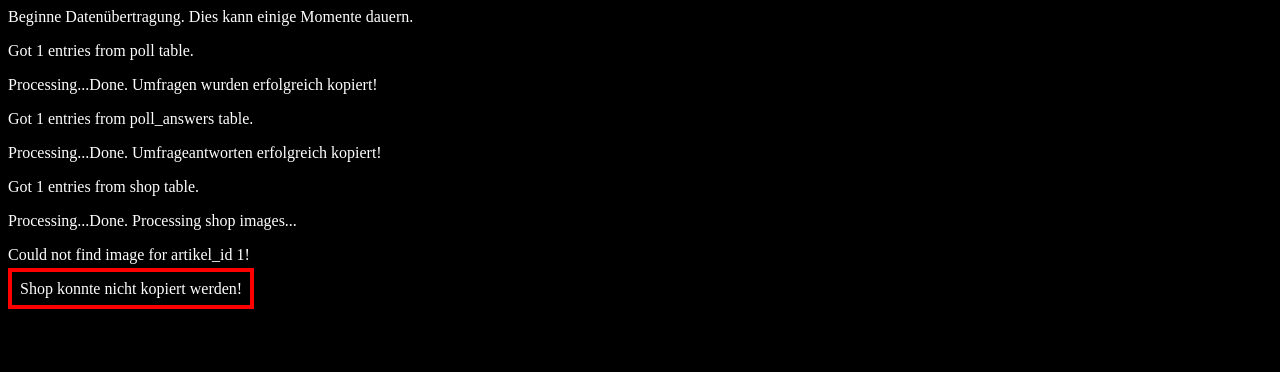
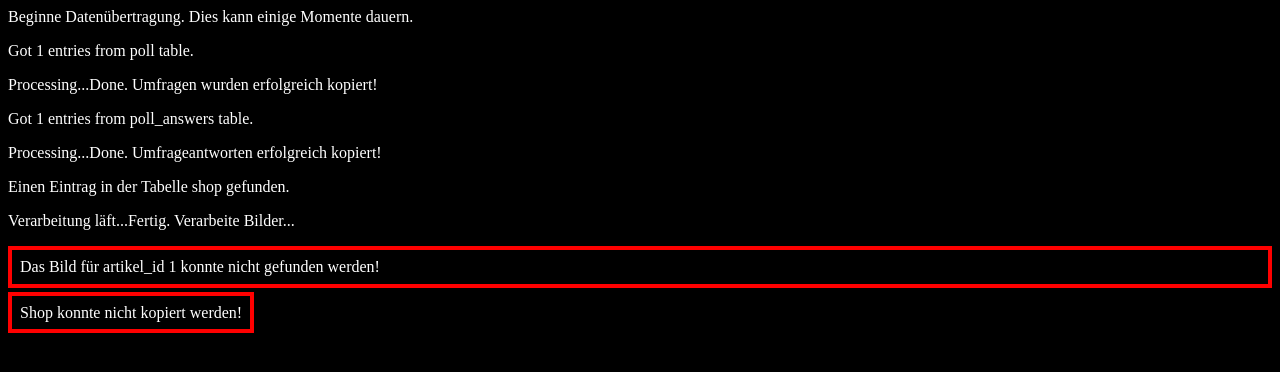
Before and after one commit to Thoronador/fs-transition, a PHP site: page /stepPollShop.php in a window 1280 px wide. Shown: the top 372 px of the page. Run offline with PHP 8.4, Linux system fonts and the light colour scheme; tables that the repository leaves empty or names only in its code hold one stand-in row (values such as "Sample post"); data that the repository does not hold is empty.

Commit message:
Better documentation of code within comments and more translation stuff added, part 5 of at least 6.

```diff
--- a/includes/artikel.php
+++ b/includes/artikel.php
@@ -142,8 +142,9 @@ function artikelTransition($old_link, $new_link)
   $query_res = mysql_query('ALTER TABLE `'.NewDBTablePrefix.'articles` AUTO_INCREMENT=2', $new_link);
   if (!$query_res)
   {
-    echo '<p>Der Auto-increment-Wert der neuen Tabelle articles konnte nicht '
-        .'aktualisert werden.<br>Folgender Fehler trat beim Versuch auf:<br>';
+    echo '<p class="error">Der Auto-increment-Wert der neuen Tabelle articles '
+        .'konnte nicht aktualisert werden.<br>Folgender Fehler trat beim '
+        .'Versuch auf:<br>';
     echo mysql_errno($new_link).': '.mysql_error($new_link)."</p>\n";
     return false;
   }//if
--- a/includes/shop.php
+++ b/includes/shop.php
@@ -19,11 +19,50 @@
 
 require_once 'connect.inc.php';
 
+/* function shopTransition()
+   transfers shop articles from the old Frogsystem to the new Frogsystem by
+   copying the data from the old shop table to the new shop table. The images
+   (thumbnails and full-sized) of the articles will be copied, too.
+
+   table structures (old and new):
+
+   fs_shop                                        fs2_shop
+     artikel_id    SMALLINT(6), UNSIGNED, auto      artikel_id    MEDIUMINT(8), auto
+     artikel_name  VARCHAR(100)                     artikel_name  VARCHAR(100)
+     artikel_url   VARCHAR(255)                     artikel_url   VARCHAR(255)
+     artikel_text  TEXT                             artikel_text  TEXT
+     artikel_preis VARCHAR(10)                      artikel_preis VARCHAR(10)
+     artikel_hot   TINYINT(4)                       artikel_hot   TINYINT(4)
+
+     PRIMARY INDEX (artikel_id)                     PRIMARY INDEX (artikel_id)
+
+   The new shop table will get its values from the old shop table, the structure
+   is nearly the same. The auto-increment value of the new table will be
+   adjusted to match the one of the old table.
+   During that process ALL previously existing items within the new shop table
+   will be deleted!
+
+   The function will also copy the images of the articles, both the small
+   thumbnail version and the larger version. If one of the images cannot be
+   copied, the function fails, too.
+
+   parameters:
+       old_link    - the MySQL link identifier (resource type) for the
+                     connection to the old database
+       new_link    - the MySQL link identifier (resource type) for the
+                     connection to the new database
+       old_basedir - root directory of the old Frogsystem installation
+       new_basedir - root directory of the new Frogsystem installation
+
+   return value:
+       true in case of success; false if failure
+*/
 function shopTransition($old_link, $new_link, $old_basedir, $new_basedir)
 {
   if (!selectOldDB($old_link))
   {
-    echo '<p>Could not select old database.<br>';
+    echo '<p class="error">Die Datenbank des FS1 konnte nicht ausgew&auml;hlt '
+        .'werden!<br>Folgender Fehler trat beim Versuch auf:<br>';
     echo mysql_errno($old_link).': '.mysql_error($old_link)."</p>\n";
     return false;
   }
@@ -31,22 +70,34 @@ function shopTransition($old_link, $new_link, $old_basedir, $new_basedir)
   $result = mysql_query('SELECT * FROM `'.OldDBTablePrefix.'shop`', $old_link);
   if ($result===false)
   {
-    echo '<p>Could not execute query on old shop table.<br>';
+    echo '<p class="error">Eine SQL-Abfrage f&uuml;r die alte Shop-Tabelle '
+        .'konnte nicht ausgef&uuml;hrt werden!<br>Folgender Fehler trat beim '
+        .'Versuch auf:<br>';
     echo mysql_errno($old_link).': '.mysql_error($old_link)."</p>\n";
     return false;
   }
-  echo '<p>Got '.mysql_num_rows($result)." entries from shop table.</p>\n";
+  $shop_entries = mysql_num_rows($result);
+  if ($shop_entries!=1)
+  {
+    echo '<p>'.$shop_entries." Artikel im Shop gefunden.</p>\n";
+  }
+  else
+  {
+    echo '<p>Einen Eintrag in der Tabelle shop gefunden.</p>'."\n";
+  }
   //get current auto-increment value
   $query_res = mysql_query("SHOW TABLE STATUS LIKE '".OldDBTablePrefix."shop'", $old_link);
   if ($query_res===false)
   {
-    echo '<p>Could not execute status query on old shop table.<br>';
+    echo '<p class="error">Die Statusabfrage f&uuml;r die alte Shop-Tabelle '
+        .'schlug fehl.<br>Folgender Fehler trat dabei auf:<br>';
     echo mysql_errno($old_link).': '.mysql_error($old_link)."</p>\n";
     return false;
   }
   if (!($row=mysql_fetch_assoc($query_res)))
   {
-    echo '<p>Could not fetch row from status query of old shop table.<br>';
+    echo '<p class="error">Das Ergebnis der Statusabfrage der Tabelle shop '
+        .'konnte nicht ermittelt werden.<br>Folgender Fehler trat auf:<br>';
     echo mysql_errno($old_link).': '.mysql_error($old_link)."</p>\n";
     return false;
   }
@@ -55,7 +106,8 @@ function shopTransition($old_link, $new_link, $old_basedir, $new_basedir)
   //go on with new DB
   if (!selectNewDB($new_link))
   {
-    echo '<p>Could not select new database.<br>';
+    echo '<p class="error">Die Datenbank des FS2 konnte nicht ausgew&auml;hlt '
+        .'werden!<br>Folgender Fehler trat beim Versuch auf:<br>';
     echo mysql_errno($new_link).': '.mysql_error($new_link)."</p>\n";
     return false;
   }
@@ -63,13 +115,15 @@ function shopTransition($old_link, $new_link, $old_basedir, $new_basedir)
   $query_res = mysql_query('DELETE FROM `'.NewDBTablePrefix.'shop` WHERE 1', $new_link);
   if (!$query_res)
   {
-    echo '<p>Could not delete existing values in new shop table.<br>';
+    echo '<p class="error">Die existierenden Werte in der neuen Shop-Tabelle'
+        .' konnten nicht gel&ouml;scht werden.<br>Folgender Fehler trat beim '
+        .'Versuch auf:<br>';
     echo mysql_errno($new_link).': '.mysql_error($new_link)."</p>\n";
     return false;
   }//if
 
   //put stuff into new DB's table
-  echo '<span>Processing...</span>';
+  echo '<span>Verarbeitung l&auml;ft...</span>';
   $artikelarray = array();
   while ($row = mysql_fetch_assoc($result))
   {
@@ -80,59 +134,64 @@ function shopTransition($old_link, $new_link, $old_basedir, $new_basedir)
                   .$row['artikel_preis']."', '".$row['artikel_hot']."')", $new_link);
     if (!$query_res)
     {
-      echo '<p>Could not insert values into new shop table.<br>';
+      echo '<p class="error">Ein Wert konnte nicht in die neue Shop-'
+          .'Tabelle eingef&uuml;gt werden.<br>Folgender Fehler trat auf:<br>';
       echo mysql_errno($new_link).': '.mysql_error($new_link)."</p>\n";
       return false;
     }//if
     //add current article id to array
     $artikelarray[] = (int) $row['artikel_id'];
   }//while
-  echo '<span>Done.</span>'."\n";
   //set auto increment value
   $query_res = mysql_query('ALTER TABLE `'.NewDBTablePrefix.'shop` AUTO_INCREMENT='.$auto_inc_value, $new_link);
   if (!$query_res)
   {
-    echo '<p>Could not set new auto-increment value on shop table.<br>';
+    echo '<p class="error">Der Auto-increment-Wert der neuen Shop-Tabelle konnte nicht '
+        .'aktualisert werden.<br>Folgender Fehler trat beim Versuch auf:<br>';
     echo mysql_errno($new_link).': '.mysql_error($new_link)."</p>\n";
     return false;
   }//if
+  echo '<span>Fertig.</span>'."\n";
 
   //try to copy images for shop
-  echo '<span>Processing shop images...</span>';
+  echo '<span>Verarbeite Bilder...</span>';
   foreach ($artikelarray as $value)
   {
     if (!is_int($value))
     {
-      echo '<p>Found a non-integer value in artikelarray! Aborting.'."</p>\n";
+      echo '<p>Ung&uuml;ltiger Wert in artikelarray gefunden! Abbruch.'."</p>\n";
       return false;
     }
     //check for existing file (large image)
     if (!file_exists($old_basedir.'images/shop/'.$value.'.jpg'))
     {
-      echo '<p>Could not find image for artikel_id '.$value."!</p>\n";
+      echo '<p class="error">Das Bild f&uuml;r artikel_id '.$value.' konnte nicht'
+          ." gefunden werden!</p>\n";
       return false;
     }
     //copy large artikel image
     if (!copy($old_basedir.'images/shop/'.$value.'.jpg', $new_basedir.'images/shop/'.$value.'.jpg'))
     {
-      echo '<p>Could not copy image for artikel_id '.$value."!</p>\n";
+      echo '<p class="error">Das Bild f&uuml;r artikel_id '.$value.' konnte '
+          ."nicht kopiert werden!</p>\n";
       return false;
     }
     //check for existing file (small image)
     if (!file_exists($old_basedir.'images/shop/'.$value.'_s.jpg'))
     {
-      echo '<p>Could not find small image for artikel_id '.$value."!</p>\n";
+      echo '<p class="error">Das kleine Bild f&uuml;r artikel_id '.$value
+          ." konnte nicht gefunden werden!</p>\n";
       return false;
     }
     //copy small artikel image
     if (!copy($old_basedir.'images/shop/'.$value.'_s.jpg', $new_basedir.'images/shop/'.$value.'_s.jpg'))
     {
-      echo '<p>Could not copy small image for artikel_id '.$value."!</p>\n";
+      echo '<p class="error">Das kleine Bild f&uuml;r artikel_id '.$value
+          ." konnte nicht kopiert werden!</p>\n";
       return false;
     }
   }//foreach
-  echo '<span>Success!</span><br>';
-
+  echo '<span>Erfolg!</span><br>';
   return true;
 }//function shopTransition
 
```
Also changed, not shown: includes/downloads.php (+9 -6 lines).
